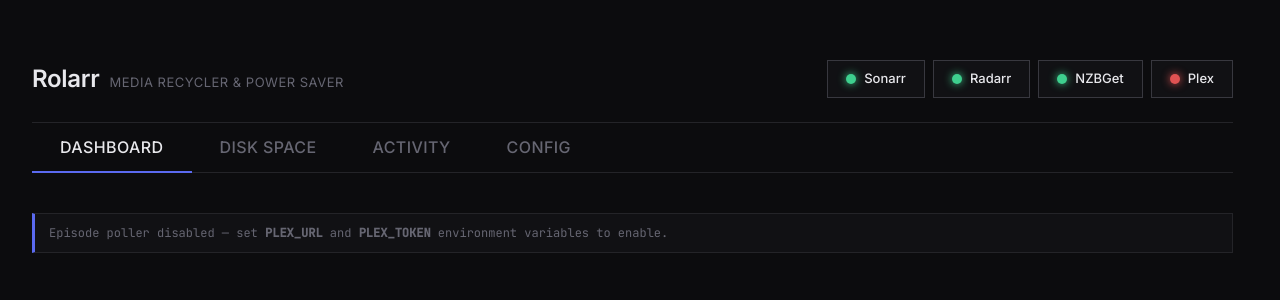
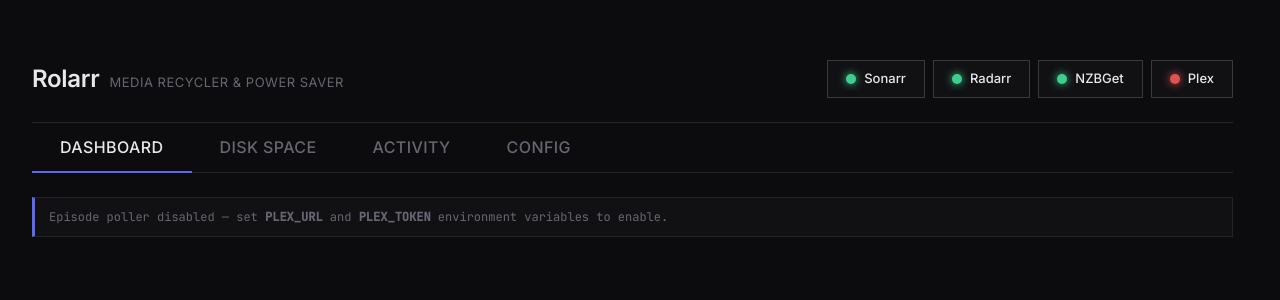
Before and after one commit to cunhar/rollarr, a Flask app: page / in a window 1280 px wide. Shown: the top 300 px of the page. Run offline with Flask 3, Linux system fonts and the light colour scheme; data that the repository does not hold is empty.

Commit message:
Hide empty download/stream containers to achieve pixel-perfect vertical header alignment

```diff
--- a/static/css/app.css
+++ b/static/css/app.css
@@ -160,6 +160,16 @@ body {
     font-size: 10px;
     color: var(--text-sub);
     font-family: var(--mono);
+}
+
+#nzbget-container:empty,
+#pw-streams-container:empty {
+    display: none !important;
+    margin: 0 !important;
+}
+#nzbget-container:not(:empty),
+#pw-streams-container:not(:empty) {
+    margin-bottom: 20px;
 }
 
 /* ── Section title ──────────────────────────────────── */
--- a/templates/partials/tab_dashboard.html
+++ b/templates/partials/tab_dashboard.html
@@ -2,10 +2,10 @@
 <div class="tab-panel active" id="panel-dashboard">
 
     <!-- NZBGet Active Downloads Container -->
-    <div id="nzbget-container" style="margin-bottom:16px;"></div>
+    <div id="nzbget-container"></div>
 
     <!-- Active Streams List Container (Top of Dashboard) -->
-    <div id="pw-streams-container" style="margin-bottom:16px;"></div>
+    <div id="pw-streams-container"></div>
 
     {% if poller_status.enabled %}
     <!-- Episode Poller stats -->
```
